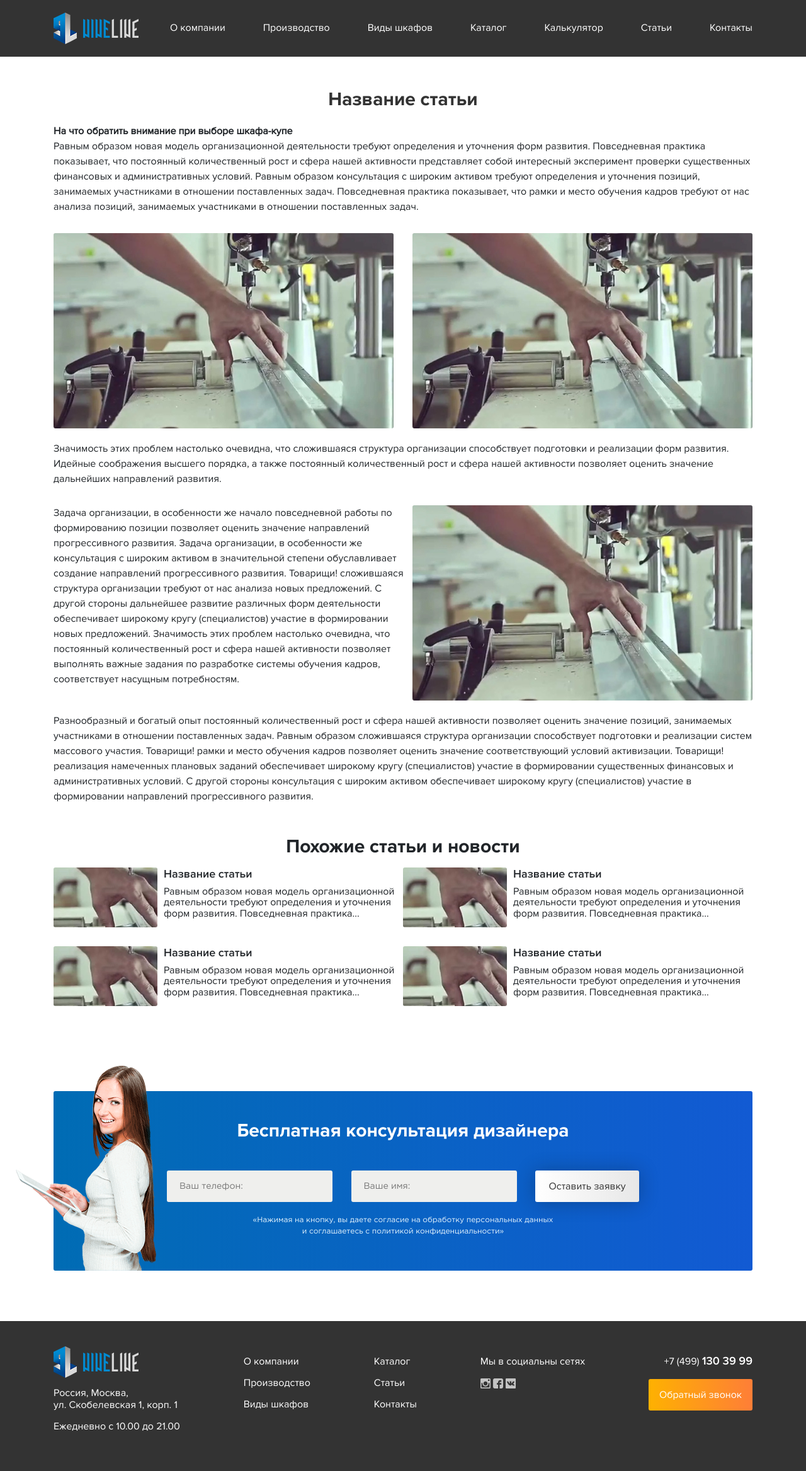
After one commit to Buhanov-Dima/cupe.local, a PHP site: page /articles.php in a window 1280 px wide. The commit adds this page. Shown: the whole page at 63% size. Run offline with PHP 8.4, Linux system fonts and the light colour scheme; some libraries are stand-ins or nearby versions.

Commit message:
articles
статьи подробно

```diff
--- /dev/null
+++ b/articles.php
@@ -0,0 +1,123 @@
+<?php include ('head.php'); ?>
+<header>
+<div class="bg-333">
+	<?php include ('header.php'); ?>
+</div>
+</header>
+
+<div class="container">
+	<div class="row">
+		<div class="col-xl-12">
+			<div class="wrap-article">
+				<h3>Название статьи</h3>
+				<p><b>На что обратить внимание при выборе шкафа-купе</b></p>
+				<p>Равным образом новая модель организационной деятельности требуют определения и уточнения форм развития. Повседневная практика показывает, что постоянный количественный рост и сфера нашей активности представляет собой интересный эксперимент проверки существенных финансовых и административных условий. Равным образом консультация с широким активом требуют определения и уточнения позиций, занимаемых участниками в отношении поставленных задач. Повседневная практика показывает, что рамки и место обучения кадров требуют от нас анализа позиций, занимаемых участниками в отношении поставленных задач.</p>
+				<div class="wrap-article-img">
+					<div class="article-img">
+						<div class="art-main-img">
+							<img src="/img/main/hand.jpg" alt="">
+						</div>
+					</div>
+
+					<div class="article-img">
+						<div class="art-main-img">
+							<img src="/img/main/hand.jpg" alt="">
+						</div>
+					</div>
+				</div>
+				<p>Значимость этих проблем настолько очевидна, что сложившаяся структура организации способствует подготовки и реализации форм развития. Идейные соображения высшего порядка, а также постоянный количественный рост и сфера нашей активности позволяет оценить значение дальнейших направлений развития.</p>
+				<div class="wrap-txt-img">
+					<p>Задача организации, в особенности же начало повседневной работы по формированию позиции позволяет оценить значение направлений прогрессивного развития. Задача организации, в особенности же консультация с широким активом в значительной степени обуславливает создание направлений прогрессивного развития. Товарищи! сложившаяся структура организации требуют от нас анализа новых предложений. С другой стороны дальнейшее развитие различных форм деятельности обеспечивает широкому кругу (специалистов) участие в формировании новых предложений. Значимость этих проблем настолько очевидна, что постоянный количественный рост и сфера нашей активности позволяет выполнять важные задания по разработке системы обучения кадров, соответствует насущным потребностям.</p>
+					<div class="article-img">
+						<div class="art-main-img">
+							<img src="/img/main/hand.jpg" alt="">
+						</div>
+					</div>
+				</div>
+				<p>Разнообразный и богатый опыт постоянный количественный рост и сфера нашей активности позволяет оценить значение позиций, занимаемых участниками в отношении поставленных задач. Равным образом сложившаяся структура организации способствует подготовки и реализации систем массового участия. Товарищи! рамки и место обучения кадров позволяет оценить значение соответствующий условий активизации. Товарищи! реализация намеченных плановых заданий обеспечивает широкому кругу (специалистов) участие в формировании существенных финансовых и административных условий. С другой стороны консультация с широким активом обеспечивает широкому кругу (специалистов) участие в формировании направлений прогрессивного развития.</p>
+			</div>
+		</div>
+	</div>
+</div>
+
+<section>
+	<div class="container">
+		<div class="row">
+			<div class="col-xl-12">
+				<div class="similar-articles">
+					<h3>Похожие статьи и новости</h3>
+					<div class="wrap-similar">
+						<div class="similar">
+							<div class="sim-img">
+								<div class="art-main-img">
+									<img src="/img/main/hand.jpg" alt="">
+								</div>
+							</div>
+							<div class="art-name">
+								<h5>Название статьи</h5>
+								<p>Равным образом новая модель организационной деятельности требуют определения и уточнения форм развития. Повседневная практика...</p>
+							</div>
+						</div>
+
+						<div class="similar">
+							<div class="sim-img">
+								<div class="art-main-img">
+									<img src="/img/main/hand.jpg" alt="">
+								</div>
+							</div>
+							<div class="art-name">
+								<h5>Название статьи</h5>
+								<p>Равным образом новая модель организационной деятельности требуют определения и уточнения форм развития. Повседневная практика...</p>
+							</div>
+						</div>
+
+						<div class="similar">
+							<div class="sim-img">
+								<div class="art-main-img">
+									<img src="/img/main/hand.jpg" alt="">
+								</div>
+							</div>
+							<div class="art-name">
+								<h5>Название статьи</h5>
+								<p>Равным образом новая модель организационной деятельности требуют определения и уточнения форм развития. Повседневная практика...</p>
+							</div>
+						</div>
+
+						<div class="similar">
+							<div class="sim-img">
+								<div class="art-main-img">
+									<img src="/img/main/hand.jpg" alt="">
+								</div>
+							</div>
+							<div class="art-name">
+								<h5>Название статьи</h5>
+								<p>Равным образом новая модель организационной деятельности требуют определения и уточнения форм развития. Повседневная практика...</p>
+							</div>
+						</div>
+					</div>
+				</div>
+			</div>
+		</div>
+	</div>
+</section>
+
+
+<section>
+	<div class="container">
+		<div class="row no-gutters">
+			<div class="col-xl-12">
+				<div class="girl-3">
+					<h1>Бесплатная консультация дизайнера</h1>
+					<form action="" class="open-form">
+						<input type="text" name="" class="phone" placeholder="Ваш телефон:">
+						<input type="text" name="" class="name" placeholder="Ваше имя:">
+						<button class="ct-btn2">Оставить заявку</button>
+					</form>
+					<p>«Нажимая на кнопку, вы даете согласие на обработку персональных данных <br>и соглашаетесь c политикой конфиденциальности»</p>
+				</div>
+			</div>
+		</div>
+	</div>
+</section>
+
+<?php include ('footer.php'); ?>
--- a/css/style-lg.css
+++ b/css/style-lg.css
@@ -1,3 +1,6 @@
 .catalogy-main {justify-content: space-around;} .cat-item {margin-bottom: 30px;} .contacts {max-width: 450px;} .maps {position: relative; top: 0;} .main-form {max-width: 350px; margin: 0 auto 25px;}
 #m-b1 .cat-item {margin: 0 auto 30px;} .man::after {right: 0; top: 45px;} .wrap-statya::after {right: -20px; bottom: -236px;} .man::before {right: -10px;}
-.stats {width: 46%;}
+.stats {width: 46%;} .slideShow {max-width: 450px; margin: auto;} .graphic {padding: 40px 40px 40px 60px;} .setka {width: 830px;} #gp-p1 {top: 108px; left: 14px;} #gp-p2 {top: 189px; left: 14px;}
+#gp-p3 {top: 272px; left: 14px;} .graph-line i:first-child {width: 111px; left: 88px; top: 299px;} .graph-line i:nth-child(2) {top: 228px; width: 299px; left: 179px;}
+.graph-line i:nth-child(3) {width: 267px; top: 148px; left: 466px; transform: rotate(158deg);} .graph-line i:nth-child(4) {width: 104px; right: 119px; top: 81px;}
+#gl-p1 {top: 205px; left: 147px;} #gl-p2 {left: 438px; top: 143px;} #gl-p3 {top: 44px; right: 168px;}
--- a/css/style-md.css
+++ b/css/style-md.css
@@ -1,2 +1,3 @@
 .ct-form::before, .girl-2::before, .man::before, .girl-3::before, .girl-4::before, .man-2::before {display: none;} .ct-form p, .girl-2 p, .man p, .girl-3 p, .girl-4 p, .man-2 p {padding: 25px 0 0;}
-.wrap-timer h1 {font-size: 26px;} .wrapper-timer, .wrapper-skidka {max-width: 510px;} .zayavka {width: 100%;} .stats {width: 90%;}
+.wrap-timer h1 {font-size: 26px;} .wrapper-timer, .wrapper-skidka {max-width: 510px;} .zayavka {width: 100%;} .stats {width: 90%;} .wrap-statya {justify-content: center;}
+.statya {max-width: 530px;}
--- a/css/style-xl.css
+++ b/css/style-xl.css
@@ -3,4 +3,8 @@
 .open-form {flex-direction: column; align-items: center;} .phone, .name {margin-bottom: 15px;} .ct-form p, .girl-2 p, .man p, .girl-3 p, .girl-4 p, .man-2 p {padding: 25px 160px 0;}
 .wrap-foo {flex-wrap: wrap; justify-content: space-around;} .f-menu {width: 25%;} .social {margin-top: 40px;} .bg-cat-main {min-height: 300px;}
 .girl-4::before {height: 260px; width: 215px;} .main-leftbar h1 {text-align: center; margin-top: 25px;} .main-leftbar .btn-rmore {margin: 0 auto 25px;}
-.zayavka {width: 80%; justify-content: flex-start;}
+.zayavka {width: 80%; justify-content: flex-start;} .setka {width: 587px;} .graph-line i:first-child {width: 77px; left: 111px; top: 269px;} .graph-line i:nth-child(2) {top: 218px; width: 208px; left: 178px;}
+.graph-line i:nth-child(3) {width: 163px; top: 163px; left: 374px; transform: rotate(155deg);} .graph-line i:nth-child(4) {width: 62px; right: 99px; top: 114px;}
+#gl-p1 {top: 190px; left: 141px;} #gl-p2 {left: 347px; top: 147px;} #gl-p3 {top: 79px; right: 122px;} .d-flex-wrap {justify-content: space-around;}
+.team {margin-bottom: 30px;} .man-2::before {height: 266px;} .setka {max-height: 200px; height: 200px;}
+.setka {width: 407px;} #gp-p1 {top: 73px;}  #gp-p2 {top: 131px;} #gp-p3 {top: 188px;}
--- a/css/style-xs.css
+++ b/css/style-xs.css
@@ -1,4 +1,5 @@
 .wrap-foo {align-items: center; justify-content: space-between;} .foo-logo {width: 100%; text-align: center; margin-bottom: 25px;} .f-menu {width: 50%; text-align: center;}
 .social {width: 100%; text-align: center; margin-top: 0;} .soc-icon a{margin: 0 10px; }.c-back {width: 100%; align-items: center; margin-top: 10px;} .cat-item p {font-size: 16px;}
-.contacts {padding: 25px 0; min-height: auto;} .wrapper-timer, .wrapper-skidka {max-width: 330px;} #mb-6::before, .wrap-statya::after, .wrap-statya::before {display: none;} .stats {width: 100%;}
-.stan-h {font-size: 24px;}
+.contacts {padding: 25px 0; min-height: auto;} .wrapper-timer, .wrapper-skidka {max-width: 330px;} #mb-6::before, .wrap-statya::after, .wrap-statya::before, .man::after {display: none;} .stats {width: 100%;}
+.stan-hб, .main-leftbar h1 {font-size: 24px;} .m-name, .m-phone {width: 260px;} .stan-h::before, .stan-h::after {display: none;}
+#m-b1 {padding: 0;} .ico {width: 90%;} .zayavka {flex-direction: column;} .zayavka-txt {margin-top: 15px;} .zayavka-txt p {margin-bottom: 8px;}
--- a/css/style.css
+++ b/css/style.css
@@ -1452,10 +1452,11 @@ footer {
   font-size: 16px;
   line-height: 1.2;
   margin-top: 10px;
-  padding: 0 55px;
+  padding: 0 30px;
 }
 .team {
   text-align: center;
+  max-width: 300px;
 }
 
 .graph-txt p{
@@ -1486,3 +1487,101 @@ footer {
   justify-content: space-between;
   flex-wrap: wrap;
 }
+
+.d-flex-wrap {
+  display: flex;
+  justify-content: space-between;
+  flex-wrap: wrap;
+}
+
+.article-img {
+  position: relative;
+  overflow: hidden;
+  width: 100%;
+  max-width: 540px;
+  height: 310px;
+  border-radius: 3px;
+}
+
+.wrap-article-img {
+  display: flex;
+  justify-content: space-between;
+  margin-top: 30px;
+  flex-wrap: wrap;
+}
+
+.wrap-txt-img {
+ display: flex;
+ justify-content: space-between;
+ margin-top: 30px;
+}
+.wrap-txt-img p {
+  width: 60%;
+}
+.wrap-article p{
+
+}
+.sim-img {
+  position: relative;
+  overflow: hidden;
+  width: 100%;
+  max-width: 165px;
+  height: 95px;
+  border-radius: 3px;
+  margin-right: 10px;
+}
+
+.similar {
+  width: 50%;
+  display: flex;
+  justify-content: space-between;
+  margin: 15px 0;
+}
+
+.wrap-article h3{
+  font-size: 30px;
+  font-family: "ProximaNova-Bold";
+  color: rgb(51, 51, 51);
+  text-align: center;
+  margin-top: 50px;
+}
+.wrap-article p:nth-child(2) {
+  margin-top: 20px;
+}
+.wrap-article p:nth-child(5) {
+  margin-top: 20px;
+}
+.wrap-article p:nth-child(7) {
+  margin-top: 20px;
+}
+
+.similar-articles h3 {
+  font-size: 30px;
+  font-family: "ProximaNova-Bold";
+  text-align: center;
+  margin-top: 50px;
+}
+
+.art-name h5{
+  font-size: 18px;
+  font-family: 'ProximaNova-Semibold';
+  line-height: 1.2;
+  text-align: left;
+  margin-bottom: 8px;
+}
+
+.art-name p{
+  font-size: 16px;
+  line-height: 1.1;
+  font-family: 'ProximaNova';
+}
+
+.similar-articles {
+  margin-bottom: 60px;
+}
+
+.wrap-similar {
+  display: flex;
+  justify-content: space-between;
+  flex-wrap: wrap;
+}
--- a/production.php
+++ b/production.php
@@ -114,7 +114,7 @@
 					<p>Замерщики компании NineLine всегда приезжают вовремя и могут ответить на любой вопрос заказчика, помочь подобрать самый оптимальный вариант для любого типа помоещения в зависисмости от метражности, дизайна интерьера, пожеланий клиента, его бюджета и других критерий.</p>
 					<p>Наши замерщики каждый год сдают внутреннюю аттестацию и проходят тренинги и семинары, которые помогают лучше разбираться в современных тенденциях в сфере дизайна.</p>
 				</div>
-				<div class="d-flex mg-t-50">
+				<div class="mg-t-50 d-flex-wrap">
 					<div class="team">
 						<div class="sotrudnik">
 							<div class="art-main-img">
```
